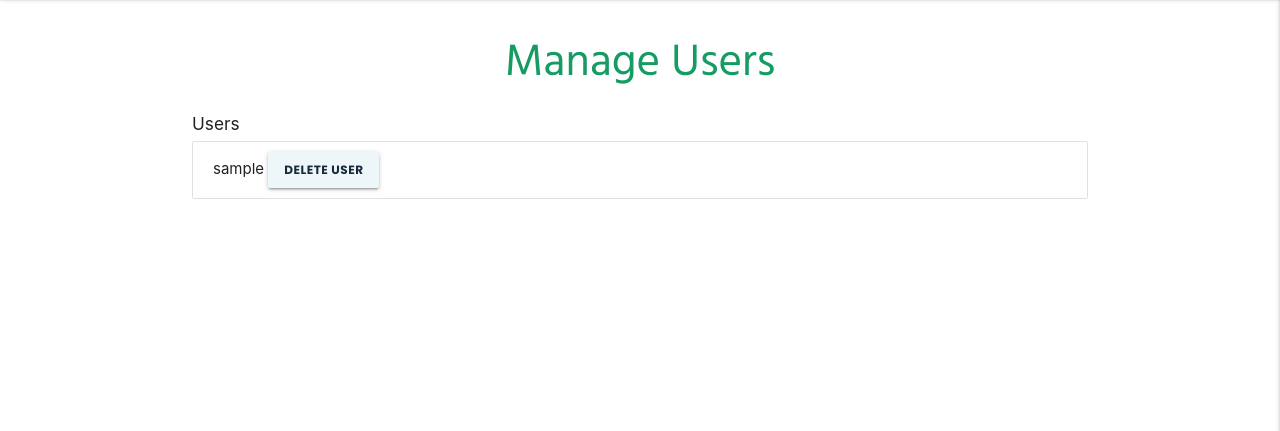
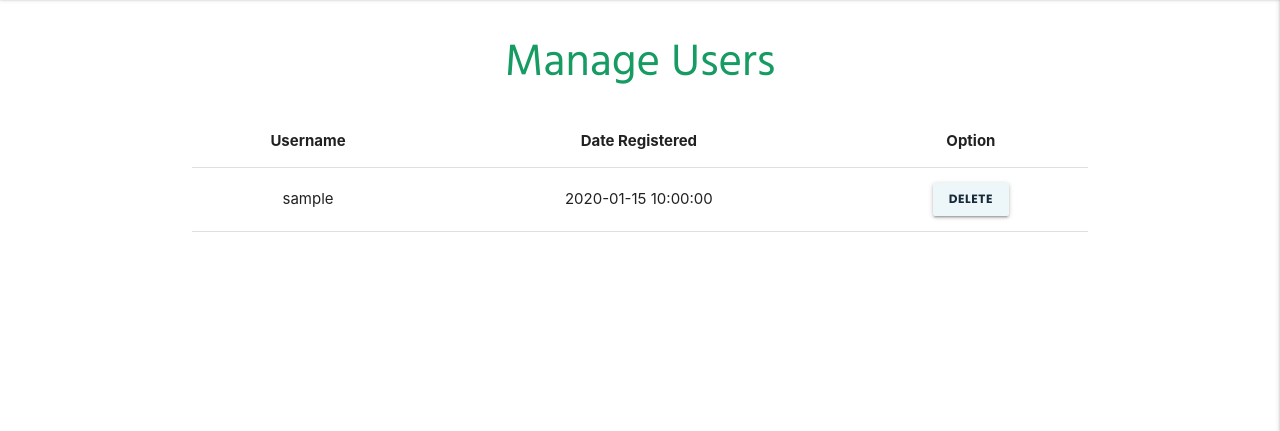
Before and after one commit to LisaHackett97/HiddenIrishTravels, a Flask app: page /users_admin in a window 1280 px wide. Shown: the part 66-497 px from the top of the page. Run offline with Flask 2, Linux system fonts and the light colour scheme; a database or web service that is not in the repository returns one stand-in record (values such as "Sample title"); some libraries are stand-ins or nearby versions.

Commit message:
Set user admin data as table

```diff
--- a/app.py
+++ b/app.py
@@ -95,11 +95,11 @@ def registration():
             return redirect(url_for("registration"))
         # if user doesn't exist, update db with details from user
         # Add a timestamp to the user docs
-        created_at = datetime.today().strftime('%d/%m/%Y, "%H:%M')
+        created_at = datetime.today().strftime('%d/%m/%Y, %H:%M')
         registration = {
             "username": request.form.get("username").lower(),
             "password": generate_password_hash(request.form.get("password")),
-            "timestamp":created_at            }
+            "timestamp":created_at}
         mongo.db.users.insert_one(registration)
         session['user'] = request.form.get("username").lower()
         flash("Congratulations. You have been registered")
--- a/templates/users_admin.html
+++ b/templates/users_admin.html
@@ -4,27 +4,29 @@
 <h1 class="center-align">Manage Users</h1>
 
 
-
 <!-- section to display current users -->
 <section>
-<div class="row">
-    <h6>Users</h6>
+  <div class="row">
+     <table class="centered">
+      <thead>
+        <tr>
+          <th>Username</th>
+          <th>Date Registered</th>
+          <th>Option</th>
+        </tr>
+      </thead>
+      {% for user in username %}
+      <tbody>
+        <tr>
+          <td>{{ user.username }}</td>
+          <td>{{ user.timestamp }}</td>
+          <td><a href="{{ url_for('delete_user', user_id=user._id)}}" class="btn-small">Delete</a></td>
+        </tr>
+      </tbody>
 
-      <ul class="collection">
-    {% for user in username %}
-          <li class="collection-item">
-          <i class="material-icons circle"></i>
-          <span class="title">{{ user.username }}</span>
-          <a href="{{ url_for('delete_user', user_id=user._id)}}" class="btn">Delete user</a>
-        </li>
-    {% endfor %}
-
-    </ul>
-
-
-
-
-</div>
+      {% endfor %}
+    </table>
+  </div>
 </section>
 
 
```
